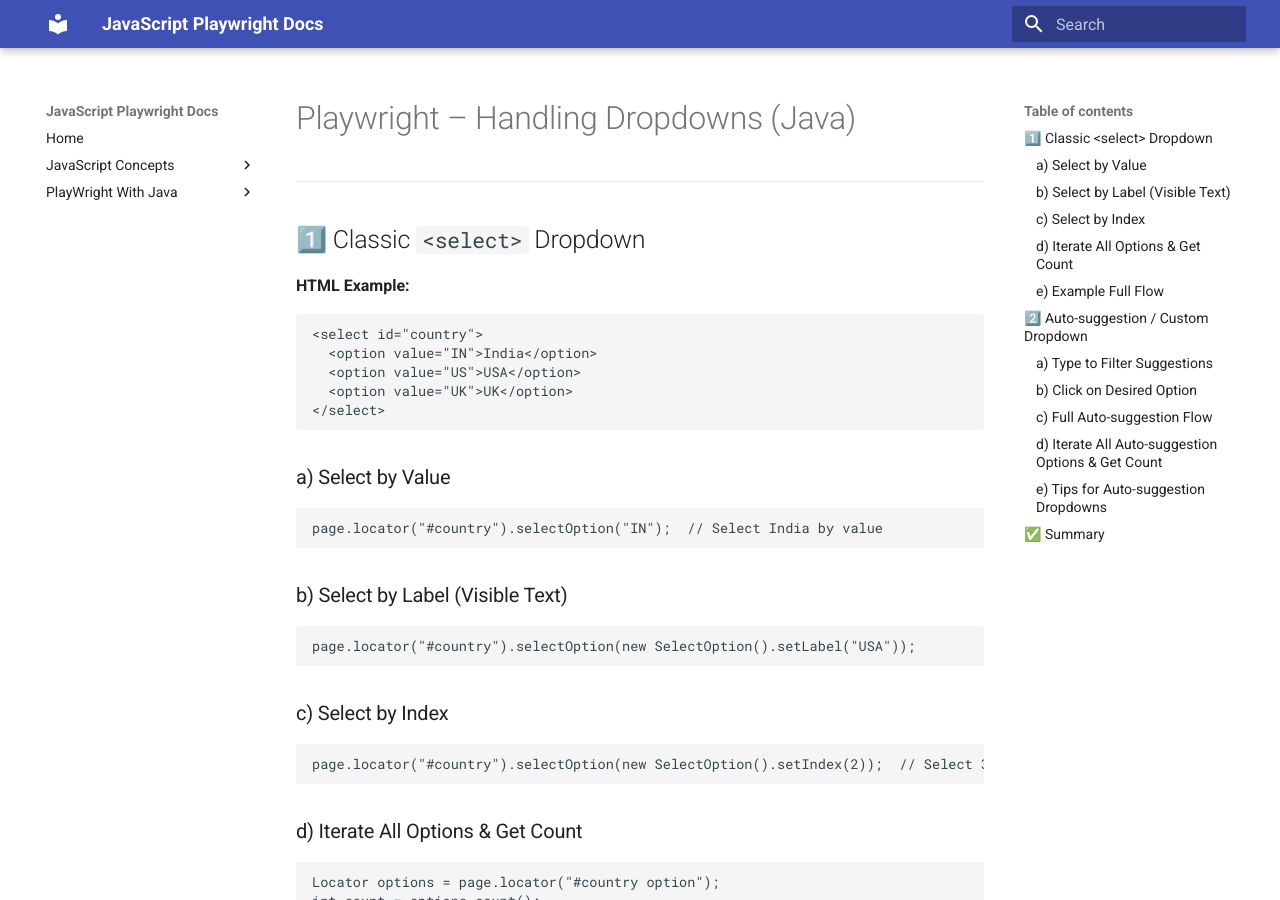
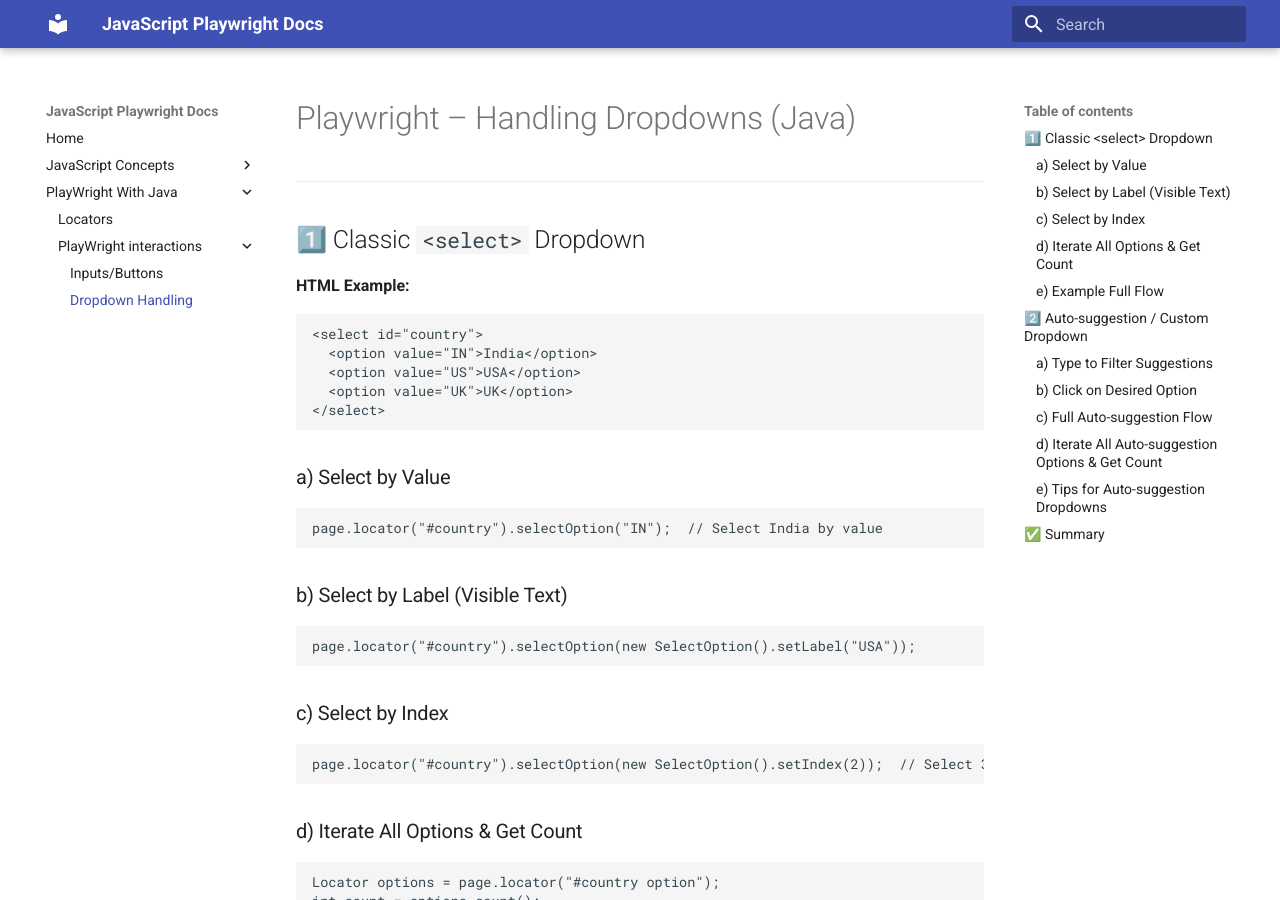
Before and after one commit to Play-Wright-course/automation-testing, an MkDocs documentation site: the page built from docs/playwright-Java/dropdown_handling.md, in a window 1280 px wide and 900 px high. Built offline with MkDocs 1.6.1 and Material for MkDocs 9.7.7, drawn with Linux system fonts in a browser that asks for light colours.

Commit message:
Update mkdocs.yml

```diff
--- a/mkdocs.yml
+++ b/mkdocs.yml
@@ -15,6 +15,7 @@
       - Locators: playwright-Java/locator.md
       - PlayWright interactions:
           - Inputs/Buttons: playwright-Java/playwright-interaction.md
+          - Dropdown Handling: playwright-Java/dropdown_handling.md
 theme:
   name: material
 
```
